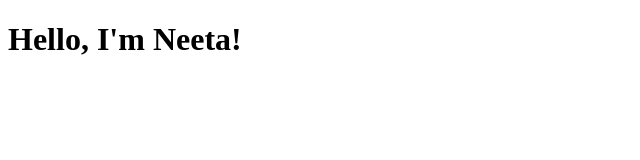
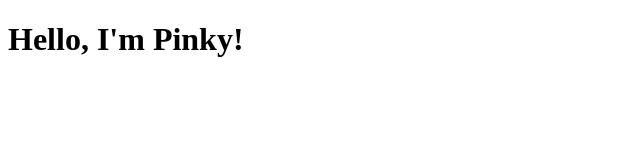
Before and after one commit to shreyabandagar/neeta1, a plain HTML site: page index.html in a window 1280 px wide. Shown: the full height of the page, 0-640 px from the left. Drawn offline with Linux system fonts and the light colour scheme.

Commit message:
Update index.html

```diff
--- a/index.html
+++ b/index.html
@@ -1,9 +1,9 @@
 <!DOCTYPE html>
 <html>
 <head>
-  <title>Neeta's Page</title>
+  <title>Pinky's Page</title>
 </head>
 <body>
-  <h1>Hello, I'm Neeta!</h1>
+  <h1>Hello, I'm Pinky!</h1>
 </body>
 </html>
```
